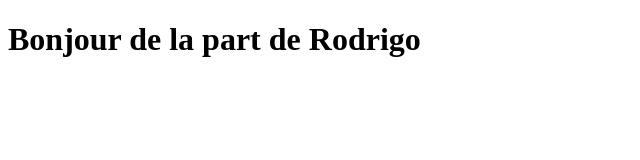
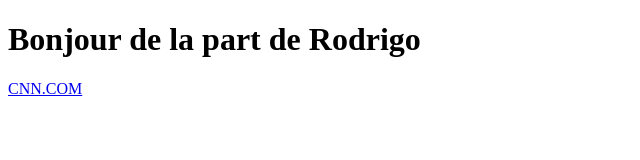
Before and after one commit to roddevweb/projet-web, a plain HTML site: page index.html in a window 1280 px wide. Shown: the whole page, without its empty margins (0-640 px from the left). Drawn offline with Linux system fonts and the light colour scheme.

Commit message:
Ajout d'un bouton avec lien externe

```diff
--- a/index.html
+++ b/index.html
@@ -7,5 +7,7 @@
 </head>
 <body>
     <h1>Bonjour de la part de Rodrigo</h1>
+
+    <a href="https://www.cnn.com/" target="_blank">CNN.COM</a>
 </body>
 </html>
```
